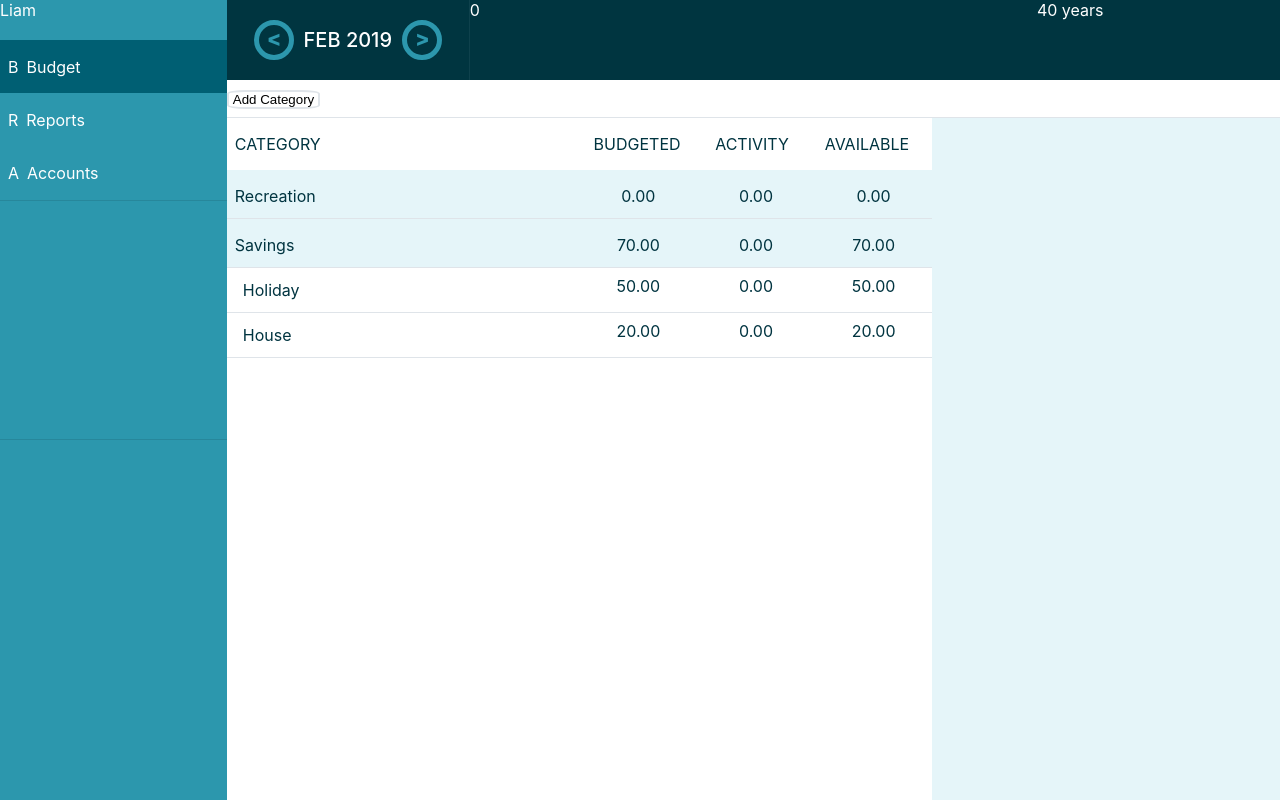
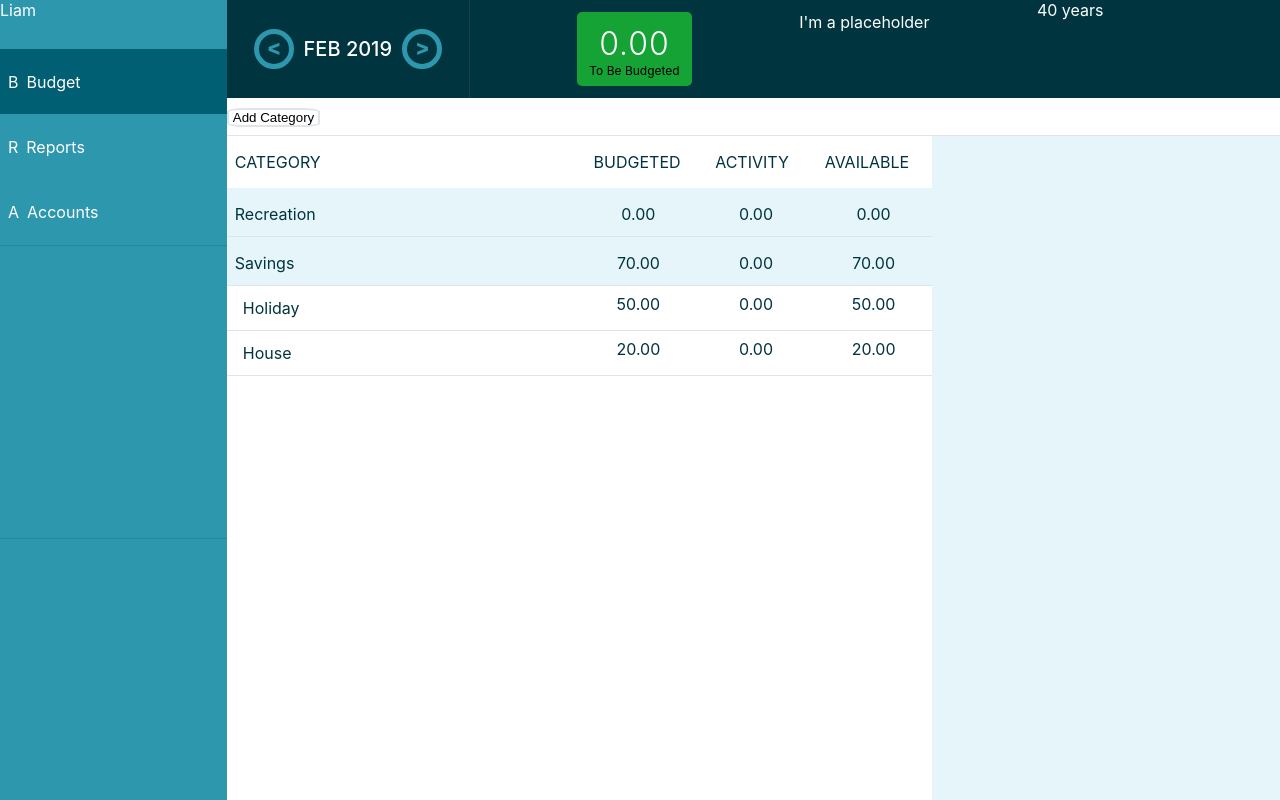
Before and after one commit to liamgbs/not-ynab, a React (Create React App) app: page / in a window 1280 px wide. Shown: the top 800 px of the page. Built offline with nearby package versions, Linux system fonts and the light colour scheme.

Commit message:
Added a value indicator component

```diff
--- a/package.json
+++ b/package.json
@@ -4,6 +4,7 @@
   "private": true,
   "dependencies": {
     "@material-ui/core": "^3.9.2",
+    "classnames": "^2.2.6",
     "moment": "^2.24.0",
     "node-sass": "^4.11.0",
     "react": "^16.7.0",
@@ -27,6 +28,7 @@
     "not op_mini all"
 ],
 "devDependencies": {
+	"@types/classnames": "^2.2.7",
     "@types/jest": "23.3.13",
     "@types/material-ui": "^0.21.5",
     "@types/node": "10.12.19",
--- a/src/components/Button/index.tsx
+++ b/src/components/Button/index.tsx
@@ -1,5 +1,6 @@
 import './button.scss';
 import React, { PureComponent } from 'react';
+import classNames from 'classnames';
 
 interface Props {
 	small?: boolean,
@@ -13,15 +14,14 @@ interface Actions {
 
 export default class Button extends PureComponent<Props & Actions> {
 	render() {
-		const className =
-		`button
-		${this.props.filled ? "filled" : null}
-		${this.props.small ? "small" : null}
-		${this.props.round ? "round" : null}
-		`;
-
+		const CSSClasses = classNames({
+			"button": true,
+			"filled": this.props.filled,
+			"small": this.props.small,
+			"round": this.props.round
+		})
 		return (
-			<button className={className} onClick={this.props.onClick}>
+			<button className={CSSClasses} onClick={this.props.onClick}>
 				{this.props.children}
 			</button>
 		)
--- /dev/null
+++ b/src/components/ValueIndicator/index.tsx
@@ -0,0 +1,32 @@
+import './value-indicator.scss'
+import React, { PureComponent } from 'react'
+import classNames from 'classnames';
+
+interface Props {
+	value: number,
+	label?: string
+}
+
+export default class ValueIndicator extends PureComponent<Props> {
+	render() {
+		const CSSClasses = classNames({
+			"value-indicator": true,
+			"positive": this.props.value >= 0,
+			"negative": this.props.value < 0
+		});
+		return (
+			<div className={CSSClasses}>
+				<div className="value-indicator-value">
+					{this.props.value.toFixed(2)}
+				</div>
+				{this.props.label
+					?
+					<div className="value-indicator-label">
+						{this.props.label}
+					</div>
+					: null
+				}
+			</div>
+		)
+	}
+}
--- /dev/null
+++ b/src/components/ValueIndicator/value-indicator.scss
@@ -0,0 +1,27 @@
+@import '../../styles/constants.scss';
+
+.value-indicator {
+	width: fit-content;
+	border-radius: 5px;
+	text-align: center;
+	padding: .75em .75em .5em;
+
+
+	.value-indicator-value {
+		font-size: 2em;
+		letter-spacing: 1px;
+		font-weight: 300;
+	}
+	.value-indicator-label {
+		font-size: .75em;
+		color: black;
+	}
+	&.positive {
+		background: $positive-colour;
+	}
+	&.negative {
+		background: $negative-colour;
+	}
+
+
+}
--- a/src/styles/constants.scss
+++ b/src/styles/constants.scss
@@ -1,6 +1,9 @@
 $primary-colour: #2c97ad;
 $secondary-colour: #003540;
 $tertiary-colour: #e5f5f9;
+
+$negative-colour: #d33c2d;
+$positive-colour: #16a336;
 
 $text-colour-dark: #003440;
 
--- a/src/views/Budget/BudgetHeader/MonthSummary/index.tsx
+++ b/src/views/Budget/BudgetHeader/MonthSummary/index.tsx
@@ -2,19 +2,26 @@ import './month-summary.scss';
 import React, { PureComponent } from 'react';
 import { connect } from 'react-redux';
 import { RootState } from '../../../../reducers';
+import ValueIndicator from '../../../../components/ValueIndicator';
 
 interface Props {
 	toBeBudgeted: number
 }
 
 class MonthSummary extends PureComponent<Props> {
-  render() {
-	return (
-	  <div>
-		{this.props.toBeBudgeted}
-	  </div>
-	)
-  }
+	render() {
+		return (
+			<div className="month-summary">
+				<div className="to-be-budgeted">
+					<ValueIndicator
+						value={this.props.toBeBudgeted}
+						label="To Be Budgeted"
+					/>
+				</div>
+				<div> I'm a placeholder</div>
+			</div>
+		)
+	}
 }
 
 function mapStateToProps(state: RootState) {
--- a/src/views/Budget/BudgetHeader/MonthSummary/month-summary.scss
+++ b/src/views/Budget/BudgetHeader/MonthSummary/month-summary.scss
@@ -2,5 +2,10 @@
 @import "../../../../styles/mixins.scss";
 
 .month-summary {
-
+	display: flex;
+	flex-direction: row;
+	justify-content: space-evenly;
+	padding: .75em 0;
+	.to-be-budgeted {
+	}
 }
```
Also changed, not shown: 1 other file (tests, documents, lock files or other folders). Lines whose indentation alone changed are shown as unchanged.
